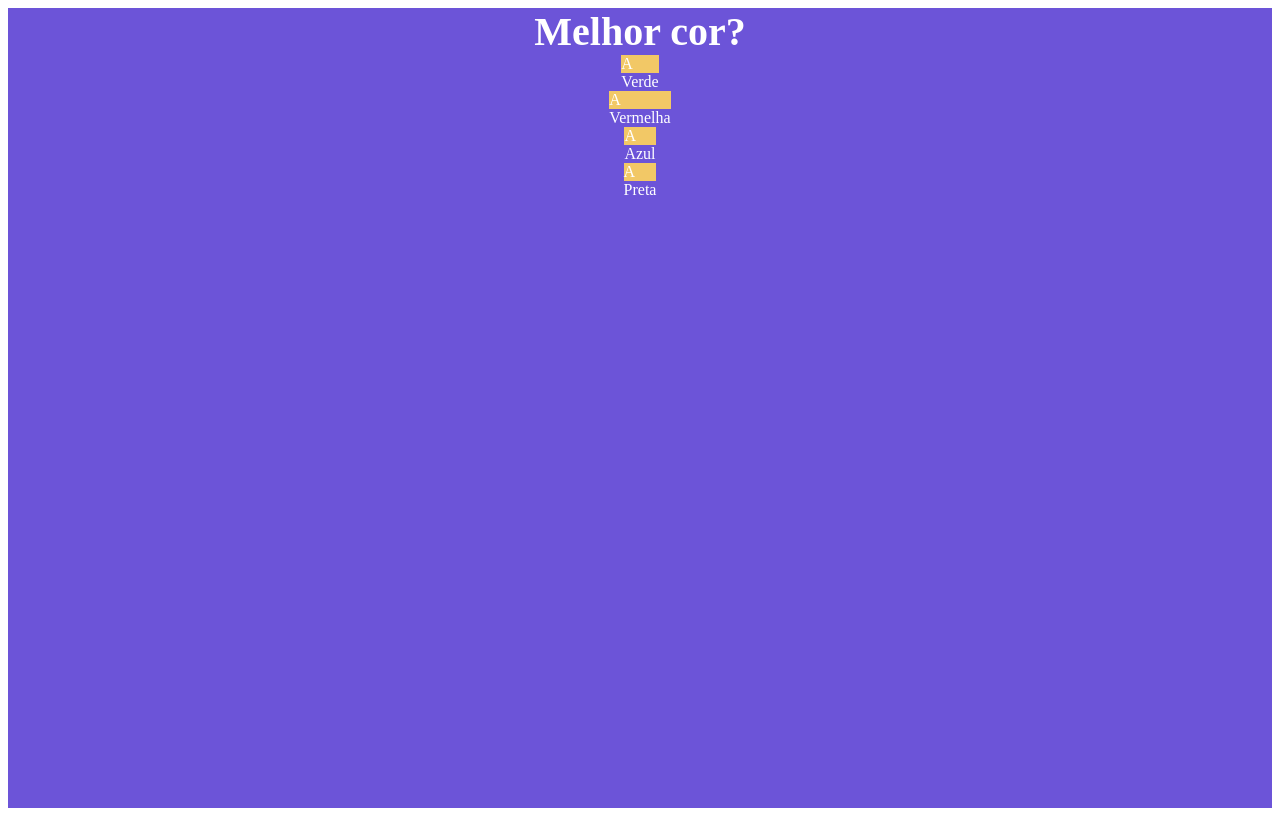
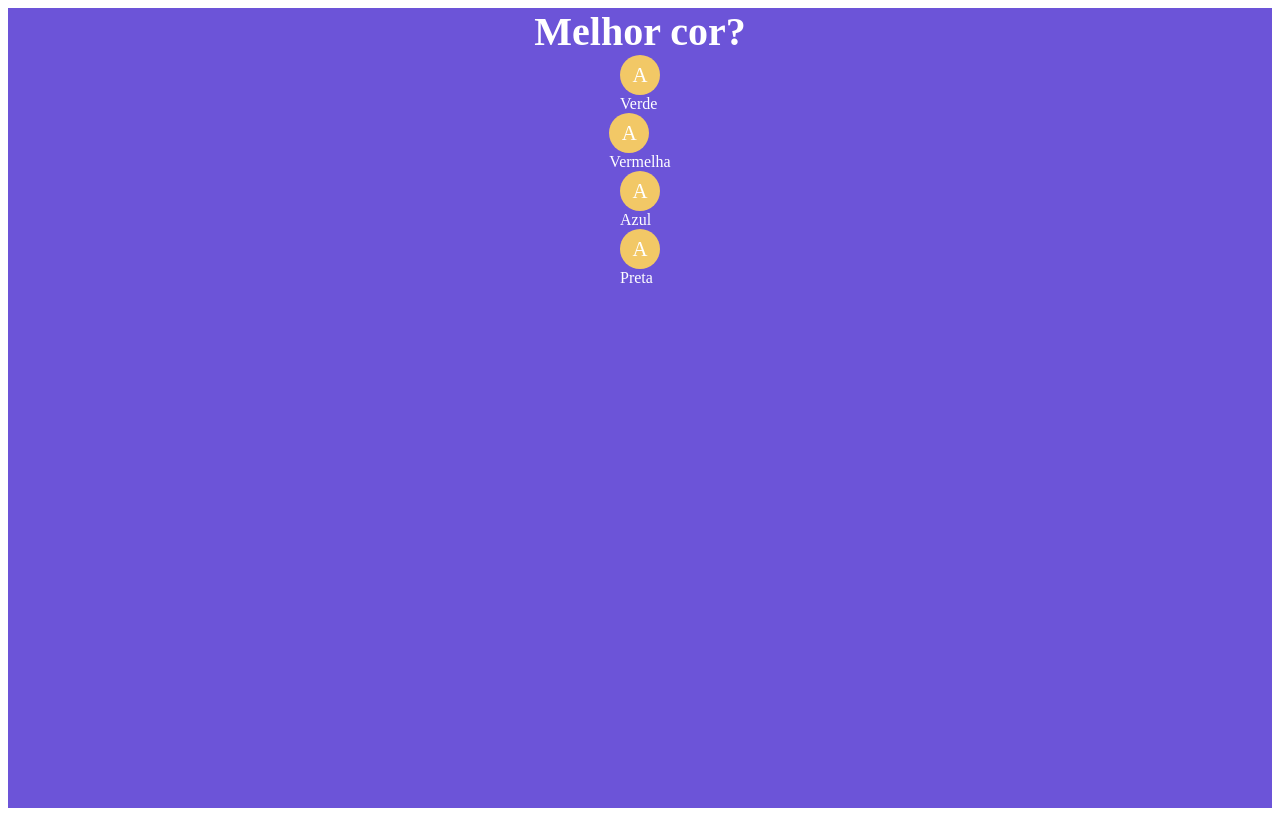
Before and after one commit to srodrigo28/next-2023-exemplo, a Next.js app: page / in a window 1280 px wide. Built offline with nearby package versions, Linux system fonts and the light colour scheme.

Commit message:
ajusted-bug-css-modules

```diff
--- a/src/pages/Quiz/compoments/Resposta/Resposta.module.css
+++ b/src/pages/Quiz/compoments/Resposta/Resposta.module.css
@@ -1,3 +1,16 @@
 .resposata{
     display: flex;
+
 }
+
+.letra{
+    height: 40px;
+    width: 40px;
+
+    display: flex;
+    align-items: center;
+    justify-content: center;
+
+    font-size: 1.3rem;
+    border-radius: 50%;
+}
--- a/src/pages/Quiz/compoments/Resposta/index.tsx
+++ b/src/pages/Quiz/compoments/Resposta/index.tsx
@@ -13,11 +13,11 @@ export default function Resposta(props: RespostaPros) {
         <div className={styles.resposta}>
             <div className={styles.counteudo}>
                 <div className={styles.frente}>
-                    <div className="letra"
-                        style={{ backgroundColor: props.corFundoLetra }} >
+                    <div className={styles.letra}
+                         style={{ backgroundColor: props.corFundoLetra }} >
                         {props.letra}
                     </div>
-                    <div className="valor">
+                    <div className={styles.valor}>
                         {resposta.valor}
                     </div>
                 </div>
--- a/src/styles/globals.css
+++ /dev/null
@@ -1,13 +0,0 @@
-body{
-    height: 100vh;
-    margin: 0;
-    padding: 0;
-    background-color: #6c54d8;
-}
-a{
-    color: inherit;
-    text-decoration: none;
-}
-* {
-    box-sizing: border-box;
-}
```
